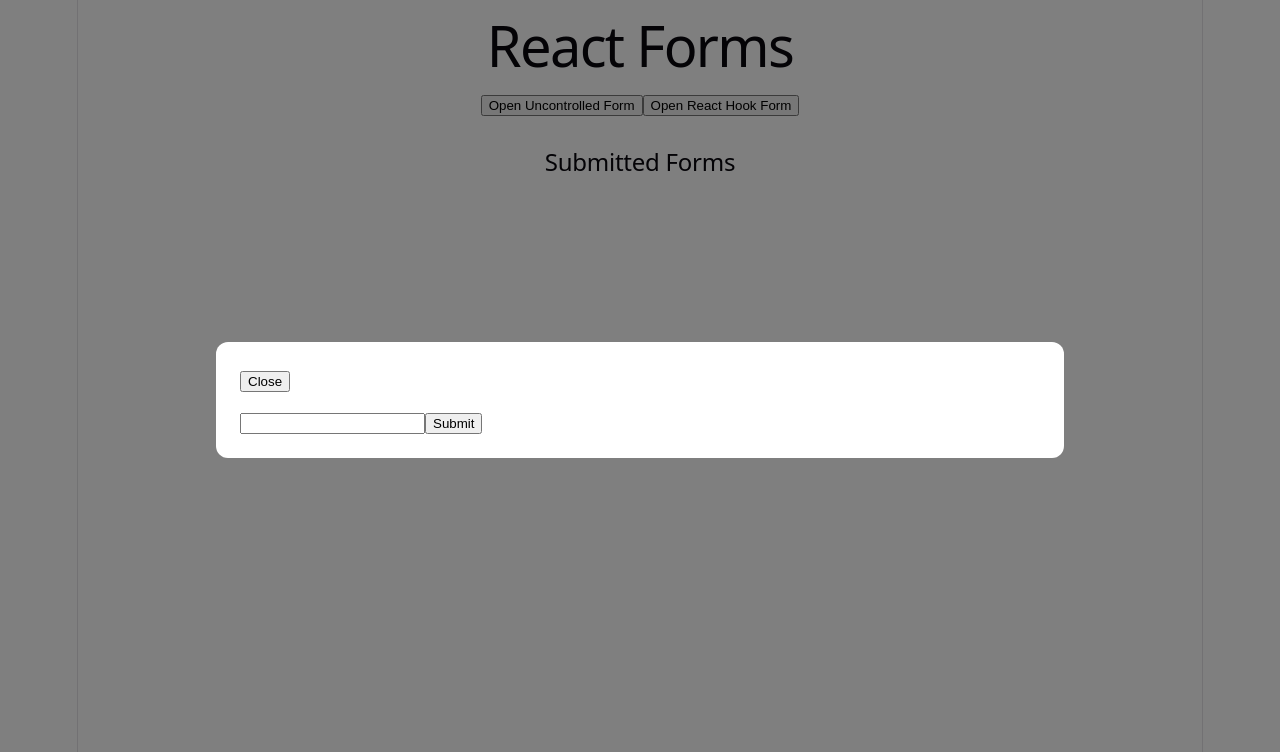
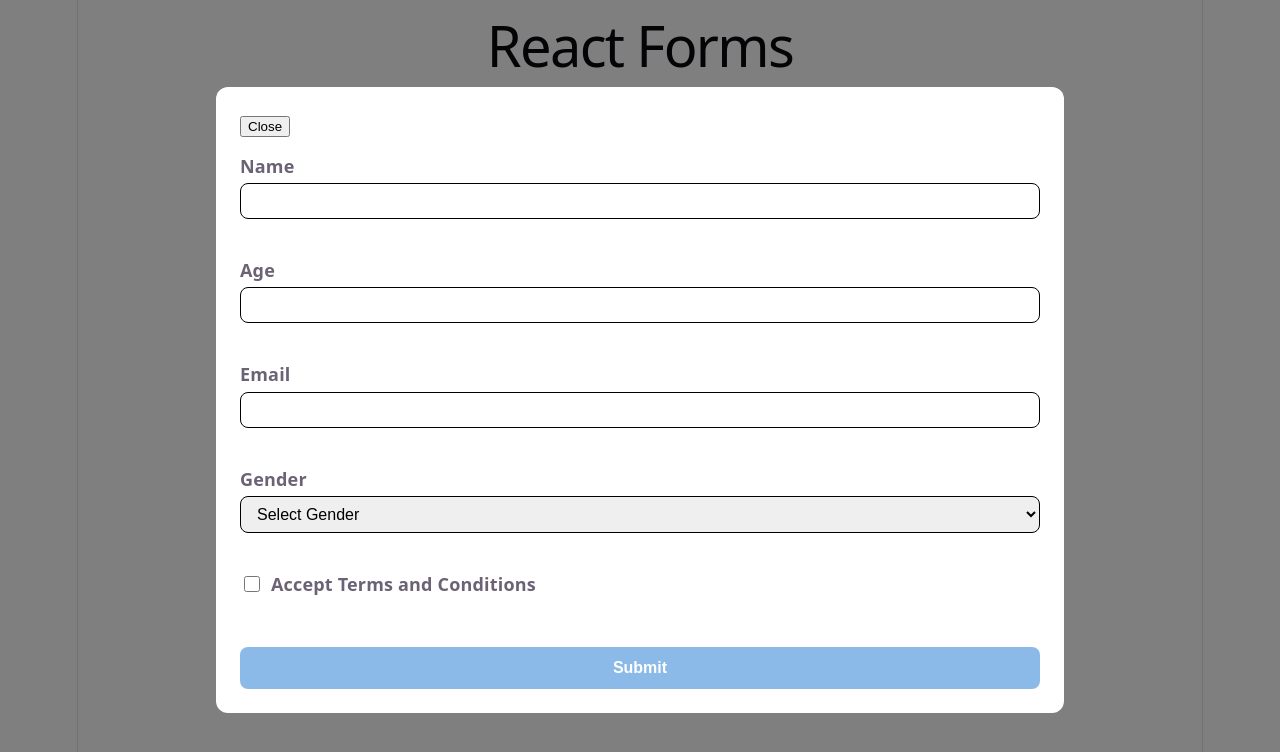
Before and after one commit to YekaterinaAlex/React-project, a React (Vite) app in the folder rs-react-app/: page / in a window 1280 px wide. Both pictures are taken after a click on the button "Open React Hook Form". Shown: the top 752 px of the page. Built offline with nearby package versions, Linux system fonts and the light colour scheme; the HTML template or start-up script is replaced by a standard one.

Commit message:
feat: add react hook form

```diff
--- a/rs-react-app/src/forms/ReactHookForm/ReactHookForm.tsx
+++ b/rs-react-app/src/forms/ReactHookForm/ReactHookForm.tsx
@@ -1,20 +1,88 @@
 import { useForm } from 'react-hook-form';
 
+import { useAppSelector } from '../../store/hooks';
+import { createFormSchema, type FormValues } from '../../validation/formSchema';
+import { zodResolver } from '@hookform/resolvers/zod';
+
+import {
+  StyledForm,
+  StyledField,
+  StyledLabel,
+  StyledInput,
+  StyledSelect,
+  StyledCheckboxWrapper,
+  StyledCheckbox,
+  StyledSubmitButton,
+  StyledError,
+} from '../UncontrolledForm/UncontrolledForm.styled';
+
 function ReactHookForm() {
+  const countries = useAppSelector((state) => state.forms.countries);
+  const formSchema = createFormSchema(countries);
+
   const {
     register,
     handleSubmit,
-    formState: { errors },
-  } = useForm();
-  const onSubmit = (data: unknown) => {
+    formState: { errors, isValid },
+  } = useForm<FormValues>({
+    resolver: zodResolver(formSchema),
+    mode: 'onChange',
+  });
+  const onSubmit = (data: FormValues) => {
     console.log(data);
   };
 
   return (
-    <form onSubmit={handleSubmit(onSubmit)}>
-      <input {...register('name')} />
-      <button type="submit">Submit</button>
-    </form>
+    <StyledForm onSubmit={handleSubmit(onSubmit)}>
+      <StyledField>
+        <StyledLabel htmlFor="rhf-name">Name</StyledLabel>
+        <StyledInput id="rhf-name" {...register('name')} />
+        <StyledError>{errors.name?.message ?? ''}</StyledError>
+      </StyledField>
+
+      <StyledField>
+        <StyledLabel htmlFor="rhf-age">Age</StyledLabel>
+        <StyledInput
+          id="rhf-age"
+          type="number"
+          {...register('age', { valueAsNumber: true })}
+        />
+        <StyledError>{errors.age?.message ?? ''}</StyledError>
+      </StyledField>
+
+      <StyledField>
+        <StyledLabel htmlFor="rhf-email">Email</StyledLabel>
+        <StyledInput id="rhf-email" type="email" {...register('email')} />
+        <StyledError>{errors.email?.message ?? ''}</StyledError>
+      </StyledField>
+
+      <StyledField>
+        <StyledLabel htmlFor="rhf-gender">Gender</StyledLabel>
+        <StyledSelect id="rhf-gender" {...register('gender')}>
+          <option value="">Select Gender</option>
+          <option value="male">Male</option>
+          <option value="female">Female</option>
+        </StyledSelect>
+        <StyledError>{errors.gender?.message ?? ''}</StyledError>
+      </StyledField>
+
+      <StyledCheckboxWrapper>
+        <StyledCheckbox
+          id="rhf-terms"
+          type="checkbox"
+          {...register('termsAccepted')}
+        />
+        <StyledLabel htmlFor="rhf-terms">
+          Accept Terms and Conditions
+        </StyledLabel>
+      </StyledCheckboxWrapper>
+
+      <StyledError>{errors.termsAccepted?.message ?? ''}</StyledError>
+
+      <StyledSubmitButton type="submit" disabled={!isValid}>
+        Submit
+      </StyledSubmitButton>
+    </StyledForm>
   );
 }
 export default ReactHookForm;
--- a/rs-react-app/src/validation/formSchema.ts
+++ b/rs-react-app/src/validation/formSchema.ts
@@ -85,3 +85,5 @@ export const createFormSchema = (countries: string[]) =>
       message: 'Passwords must match',
       path: ['confirmPassword'],
     });
+
+export type FormValues = z.infer<ReturnType<typeof createFormSchema>>;
```
